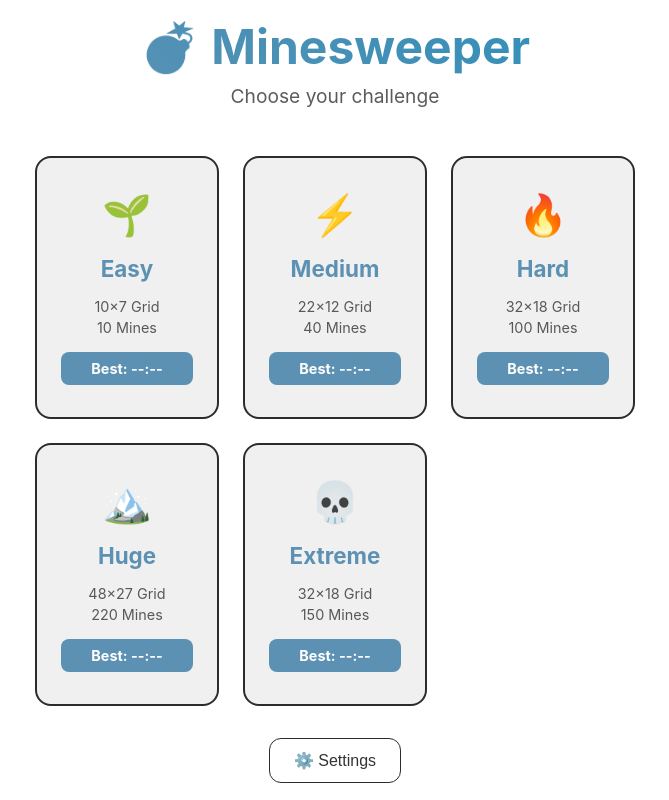
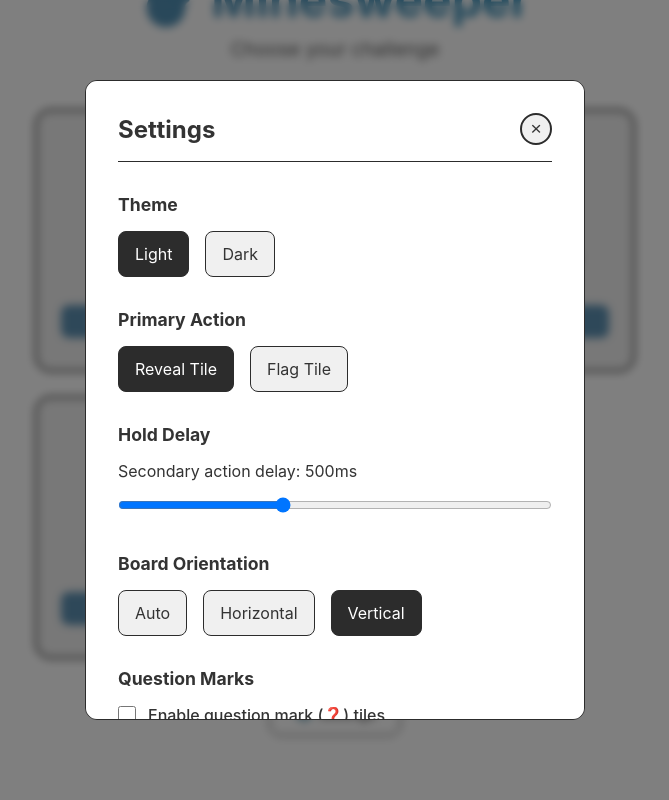
Before and after one commit to Basquens/minesweeper, a plain HTML site: page index.html in a window 1280 px wide. Both pictures are taken after a click on the button "⚙️ Settings". Shown: the whole page, without its empty margins (305-974 px from the left). Drawn offline with Linux system fonts and the light colour scheme.

Commit message:
Fix UI bugs and improve user experience
- Fix scroll issue on start screen for all difficulty modes
- Fix z-index conflict preventing settings popup from showing on start screen
- Improve settings popup UX:
  * Add sticky header with fixed close button
  * Enable closing popup by clicking outside
  * Better close button styling with hover effects
- Update version to 2.0.9

🤖 Generated with [Claude Code](https://claude.ai/code)

Co-Authored-By: Claude <noreply@anthropic.com>

```diff
--- a/index.html
+++ b/index.html
@@ -376,7 +376,7 @@
                     <div class="app-info">
                         <div class="version-info">
                             <span class="info-label">Version:</span>
-                            <span class="info-value" id="app-version">2.0.8</span>
+                            <span class="info-value" id="app-version">2.0.9</span>
                         </div>
                         <div class="cache-controls">
                             <button id="clear-cache-btn" class="clear-cache-btn">🔄 Clear Cache & Reload</button>
--- a/script.js
+++ b/script.js
@@ -411,6 +411,14 @@ class MinesweeperGame {
         document.getElementById('difficulty-select').addEventListener('change', (e) => this.changeDifficulty(e.target.value));
         document.getElementById('settings-btn').addEventListener('click', () => this.openSettings());
         document.getElementById('close-settings').addEventListener('click', () => this.closeSettings());
+
+        // Fechar settings ao clicar fora do popup
+        document.getElementById('settings-panel').addEventListener('click', (e) => {
+            if (e.target.id === 'settings-panel') {
+                this.closeSettings();
+            }
+        });
+
         document.getElementById('play-again-btn').addEventListener('click', () => this.newGame());
         document.getElementById('view-board-btn').addEventListener('click', () => this.hideOverlay());
         document.getElementById('back-btn').addEventListener('click', () => this.showStartScreen());
@@ -1486,6 +1494,10 @@ class MinesweeperGame {
         this.updateHistoryDisplay('easy');
     }
 
+    closeSettings() {
+        document.getElementById('settings-panel').classList.add('hidden');
+    }
+
     updateHistoryDisplay(difficulty) {
         const stats = this.getStatistics(difficulty);
         const topTimes = this.getTopTimes(difficulty);
--- a/style.css
+++ b/style.css
@@ -188,9 +188,10 @@ body {
     background-color: var(--bg-color);
     display: flex;
     justify-content: center;
-    align-items: center;
+    align-items: flex-start;
     z-index: 2000;
     padding: 2rem;
+    overflow-y: auto;
 }
 
 .start-screen.hidden {
@@ -201,6 +202,8 @@ body {
     text-align: center;
     max-width: 600px;
     width: 100%;
+    margin-top: 2rem;
+    margin-bottom: 2rem;
 }
 
 .game-logo h1 {
@@ -877,7 +880,7 @@ body {
     display: flex;
     justify-content: center;
     align-items: center;
-    z-index: 1000;
+    z-index: 3000;
     backdrop-filter: blur(4px);
 }
 
@@ -901,6 +904,12 @@ body {
     justify-content: space-between;
     align-items: center;
     margin-bottom: 2rem;
+    position: sticky;
+    top: 0;
+    background-color: var(--settings-bg);
+    z-index: 10;
+    padding-bottom: 1rem;
+    border-bottom: 1px solid var(--border-color);
 }
 
 .settings-header h2 {
@@ -909,23 +918,25 @@ body {
 }
 
 .close-btn {
-    background: none;
-    border: none;
-    font-size: 2rem;
+    background: var(--button-bg);
+    border: 2px solid var(--border-color);
+    border-radius: 50%;
+    width: 32px;
+    height: 32px;
+    font-size: 1.2rem;
     cursor: pointer;
     color: var(--text-color);
-    padding: 0;
-    width: 32px;
-    height: 32px;
     display: flex;
     align-items: center;
     justify-content: center;
-    border-radius: 50%;
-    transition: background-color 0.2s ease;
+    transition: all 0.3s ease;
+    padding: 0;
 }
 
 .close-btn:hover {
     background-color: var(--button-hover);
+    border-color: var(--primary-color);
+    transform: scale(1.1);
 }
 
 .settings-section {
```
